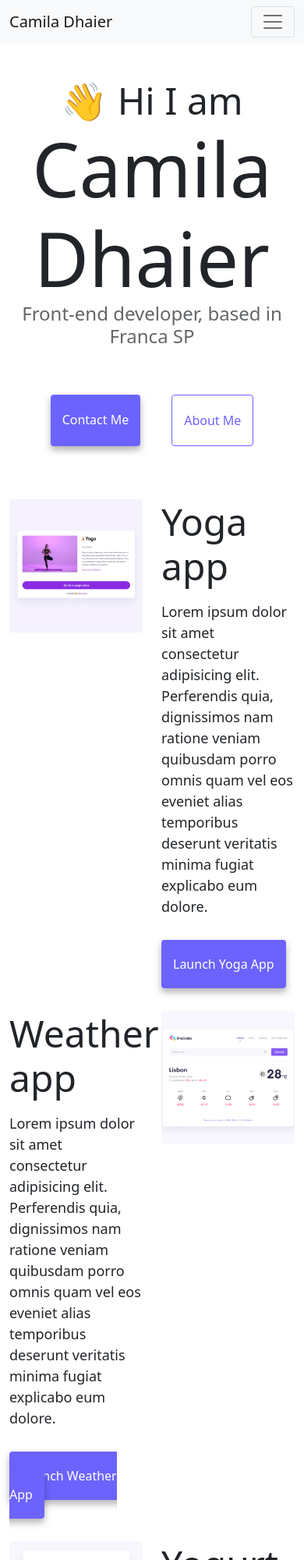
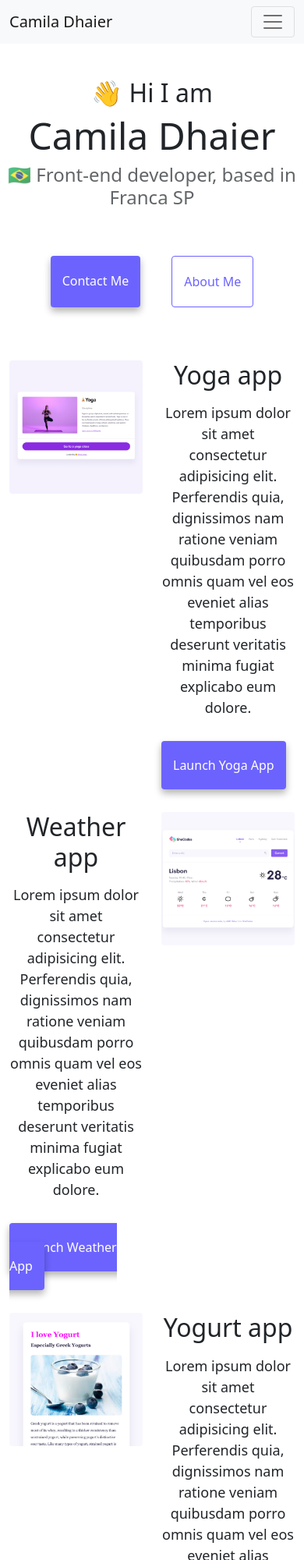
Before and after one commit to camilaDhaier/aboutmeproject, a plain HTML site: page index.html in a window 390 px wide. Shown: the top 2000 px of the page at 78% size. Drawn offline with nearby package versions, Linux system fonts and the light colour scheme.

Commit message:
made the project more responsive and added some SEO

```diff
--- a/index.html
+++ b/index.html
@@ -39,7 +39,7 @@
     </nav>
     <h2 class="text-center">👋 Hi I am</h2>
     <h1 class="text-center">Camila Dhaier </h1>
-    <h3 class="text-center">Front-end developer, based in Franca SP</h3>
+    <h3 class="text-center"> 🇧🇷 Front-end developer, based in Franca SP</h3>
     <div class="navigation-links mb-5">
         <a href="about.html#contact" class="primary-link">Contact me</a>
         <a href="about.html" class="secondary-link">About me</a>
@@ -58,7 +58,7 @@
                     explicabo eum dolore.
                 </p>
                 <div class="mt-5">
-                    <a href="#" class="primary-link">Launch Yoga App</a>
+                    <a href="#" class="primary-link" title="Yoga project">Launch Yoga App</a>
                 </div>
             </div>
         </div>
@@ -72,7 +72,7 @@
                     explicabo eum dolore.
                 </p>
                 <div class="mt-5">
-                    <a href="#" class="primary-link">Launch Weather App</a>
+                    <a href="#" class="primary-link" title="Weather App">Launch Weather App</a>
                 </div>
             </div>
             <div class="col-6">
@@ -84,7 +84,7 @@
                 <img src="images/yogurt.png" class="img-fluid rounded" />
             </div>
             <div class="col-6">
-                <h2 class="mb-3">Yogurt app</h2>
+                <h2 class="mb-3" title="Yogurt App">Yogurt app</h2>
                 <p>
                     Lorem ipsum dolor sit amet consectetur adipisicing elit. Perferendis
                     quia, dignissimos nam ratione veniam quibusdam porro omnis quam vel
--- a/style.css
+++ b/style.css
@@ -86,3 +86,24 @@ p {
 .email-link:hover {
     text-decoration: underline;
 }
+@media (max-width: 576px) {
+    h1 {
+        font-size: 48px;
+        line-height: 1.5;
+    }
+
+    h2 {
+        font-size: 32px;
+        text-align: center;
+    }
+
+    p {
+        text-align: center;
+    }
+
+    .project-link {
+        display: block;
+        text-align: center;
+        margin: 0 20px;
+    }
+}
```
